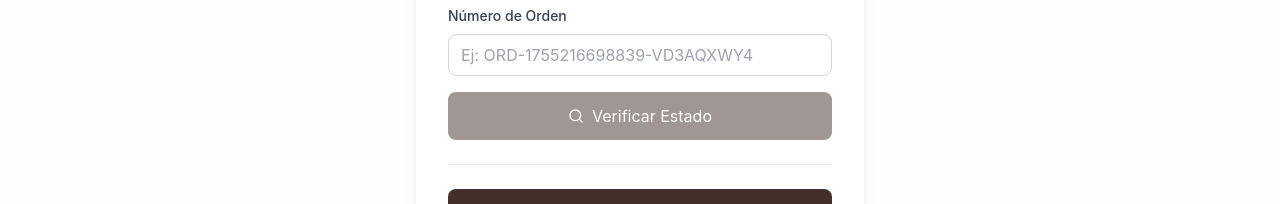
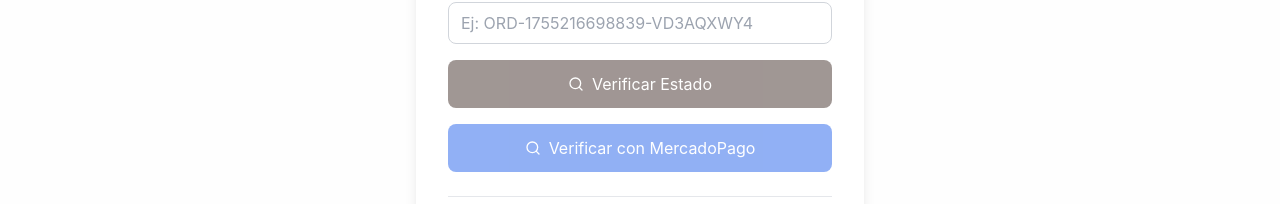
Before and after one commit to andresaprendes/casapi-on, a React (Vite) app: page /payment-status in a window 1280 px wide. Shown: the part 500-704 px from the top of the page. Built offline with nearby package versions, Linux system fonts and the light colour scheme; no server answers.

Commit message:
Fix payment status verification: improve status checking logic and add manual verification endpoint

```diff
--- a/src/pages/PaymentStatus.tsx
+++ b/src/pages/PaymentStatus.tsx
@@ -63,15 +63,44 @@
 
       console.log('🔍 Payment status result:', result);
 
-      if (result.success) {
-        // Order endpoint
+      if (result.success && result.order) {
+        const order = result.order;
+        console.log('🔍 Order details:', {
+          orderNumber: order.orderNumber,
+          paymentStatus: order.paymentStatus,
+          paymentId: order.paymentId,
+          status: order.status
+        });
+
+        // Check multiple possible payment status fields
+        const isPaid = order.paymentStatus === 'paid' ||
+                      order.paymentStatus === 'approved' ||
+                      order.status === 'paid' ||
+                      order.status === 'approved';
+
+        const isPending = order.paymentStatus === 'pending' ||
+                         order.status === 'pending';
+
+        const isFailed = order.paymentStatus === 'failed' ||
+                        order.paymentStatus === 'rejected' ||
+                        order.status === 'failed' ||
+                        order.status === 'rejected';
+
+        console.log('🔍 Payment status analysis:', {
+          isPaid,
+          isPending,
+          isFailed,
+          originalPaymentStatus: order.paymentStatus,
+          originalStatus: order.status
+        });
+
         setVerification({
           isVerified: true,
-          isApproved: result.order.paymentStatus === 'paid',
-          isPending: result.order.paymentStatus === 'pending',
-          isRejected: result.order.paymentStatus === 'failed',
-          paymentDetails: result.order,
-          message: `Estado del pedido: ${result.order.paymentStatus}`
+          isApproved: isPaid,
+          isPending: isPending,
+          isRejected: isFailed,
+          paymentDetails: order,
+          message: `Estado del pedido: ${order.paymentStatus || order.status}`
         });
       } else {
         // If payment not found and we haven't exceeded retries, try again
@@ -112,6 +141,68 @@
     verifyPayment(0);
   };
 
+  const handleManualVerification = async () => {
+    if (!orderNumber) {
+      setVerification({
+        isVerified: false,
+        isApproved: false,
+        isPending: false,
+        isRejected: true,
+        error: 'Por favor ingresa el número de orden'
+      });
+      return;
+    }
+
+    setIsLoading(true);
+    setVerification({
+      isVerified: false,
+      isApproved: false,
+      isPending: false,
+      isRejected: false
+    });
+
+    try {
+      const apiUrl = import.meta.env.VITE_API_URL || 'https://casa-pinon-backend-production.up.railway.app';
+      const endpoint = `${apiUrl}/api/mercadopago/verify-payment/${orderNumber}`;
+
+      console.log('🔍 Manual payment verification:', endpoint);
+
+      const response = await fetch(endpoint, {
+        method: 'POST',
+        headers: {
+          'Content-Type': 'application/json',
+        }
+      });
+
+      const result = await response.json();
+
+      console.log('🔍 Manual verification result:', result);
+
+      if (result.success) {
+        // Re-verify the payment status after manual verification
+        setTimeout(() => verifyPayment(0), 1000);
+      } else {
+        setVerification({
+          isVerified: false,
+          isApproved: false,
+          isPending: false,
+          isRejected: true,
+          error: result.error || 'Error en la verificación manual del pago'
+        });
+      }
+    } catch (error) {
+      console.error('Error in manual verification:', error);
+      setVerification({
+        isVerified: false,
+        isApproved: false,
+        isPending: false,
+        isRejected: true,
+        error: 'Error de conexión en la verificación manual'
+      });
+    } finally {
+      setIsLoading(false);
+    }
+  };
 
 
   return (
@@ -158,6 +249,25 @@
                 <>
                   <Search className="w-4 h-4" />
                   <span>Verificar Estado</span>
+                </>
+              )}
+            </button>
+
+            <button
+              type="button"
+              onClick={handleManualVerification}
+              disabled={isLoading || !orderNumber}
+              className="w-full bg-blue-600 text-white py-3 px-6 rounded-lg hover:bg-blue-700 transition-colors disabled:opacity-50 disabled:cursor-not-allowed flex items-center justify-center space-x-2"
+            >
+              {isLoading ? (
+                <>
+                  <Loader2 className="w-4 h-4 animate-spin" />
+                  <span>Verificando con MercadoPago...</span>
+                </>
+              ) : (
+                <>
+                  <Search className="w-4 h-4" />
+                  <span>Verificar con MercadoPago</span>
                 </>
               )}
             </button>
```
Also changed, not shown: 1 other file (tests, documents, lock files or other folders).
